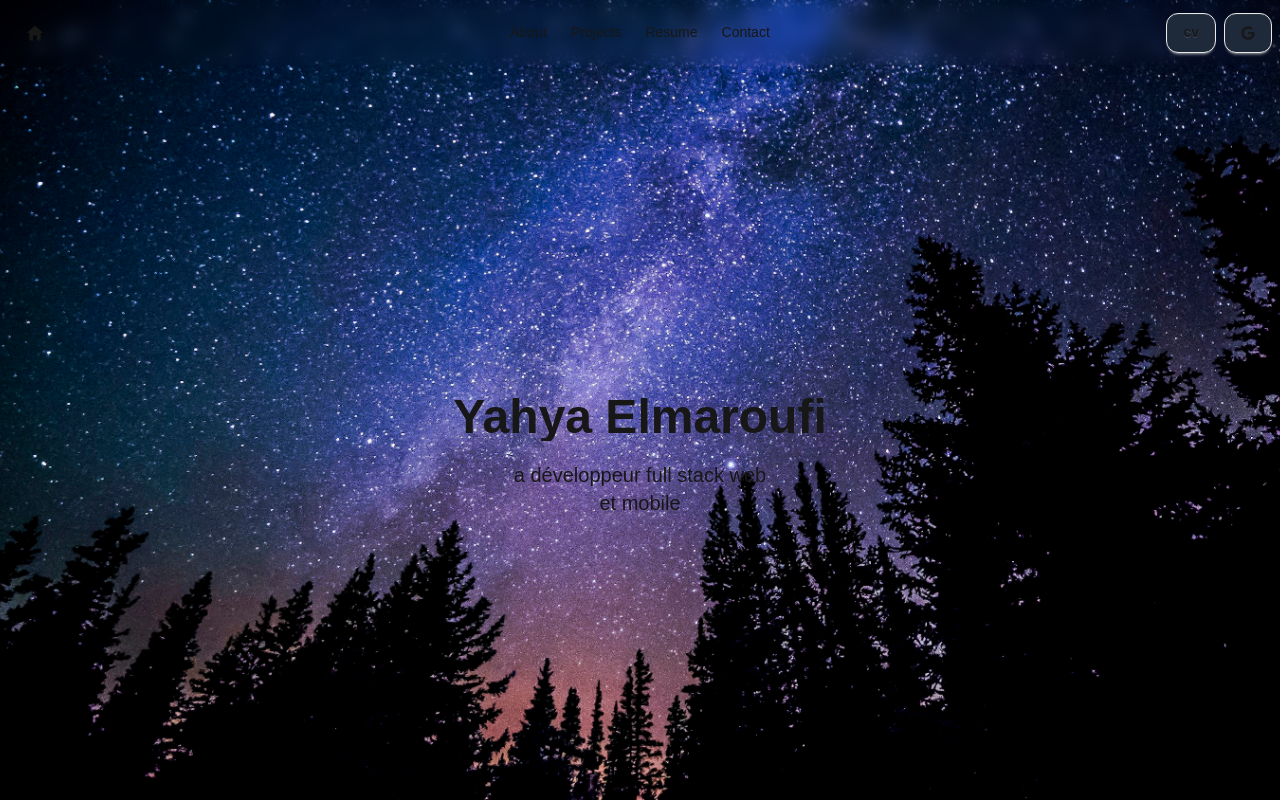
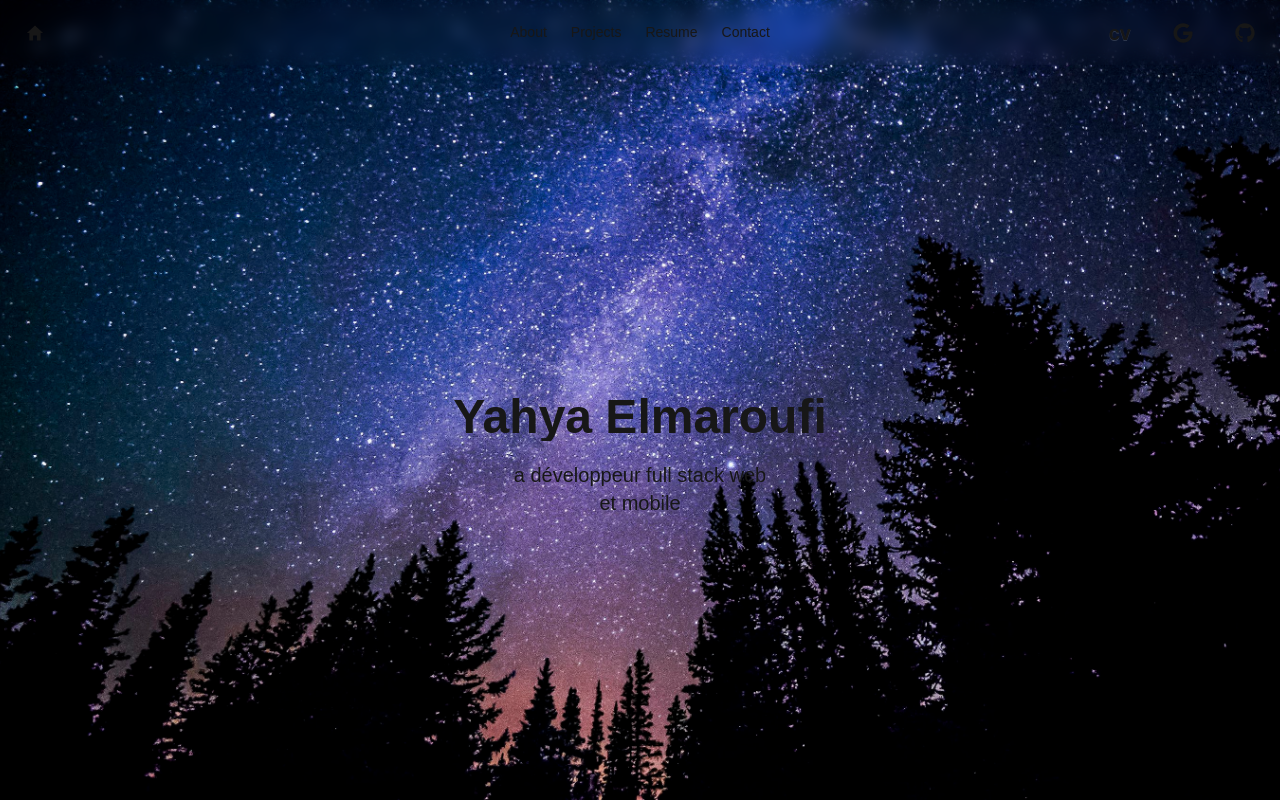
Before and after one commit to y-elmaa/p-portfolio, a Next.js app: page / in a window 1280 px wide. Shown: the top 802 px of the page. Built offline with nearby package versions, Linux system fonts and the light colour scheme.

Commit message:
add github icon

```diff
--- a/app/NavBar.tsx
+++ b/app/NavBar.tsx
@@ -2,6 +2,7 @@
 import { IoMdHome } from "react-icons/io";
 import { FaGoogle } from "react-icons/fa";
 import { useLink, links } from "./hooks/useLink";
+import { FaGithub } from "react-icons/fa";
 
 const NavBar = () => {
   const { page, setPage } = useLink();
@@ -52,17 +53,24 @@ const NavBar = () => {
       </div>
       <div className="navbar-end">
         <a
-          className="btn bg-gray-800 rounded-xl"
+          className="btn btn-ghost sm:text-xl rounded-xl"
           href="Yahya Elmaaroufi CV.pdf"
           download="Yahya Elmaaroufi CV.pdf"
         >
           cv
         </a>
         <a
-          className="btn bg-gray-800 rounded-xl ml-2"
+          className="btn btn-ghost sm:text-xl rounded-xl ml-2"
           href="mailto:elmaaroufiyahya19@gmail.com"
         >
           <FaGoogle />
+        </a>
+        <a
+          className="btn btn-ghost sm:text-xl rounded-xl ml-2"
+          href="https://github.com/y-elmaa?tab=repositories"
+          target="_blank"
+        >
+          <FaGithub />
         </a>
       </div>
     </div>
```
